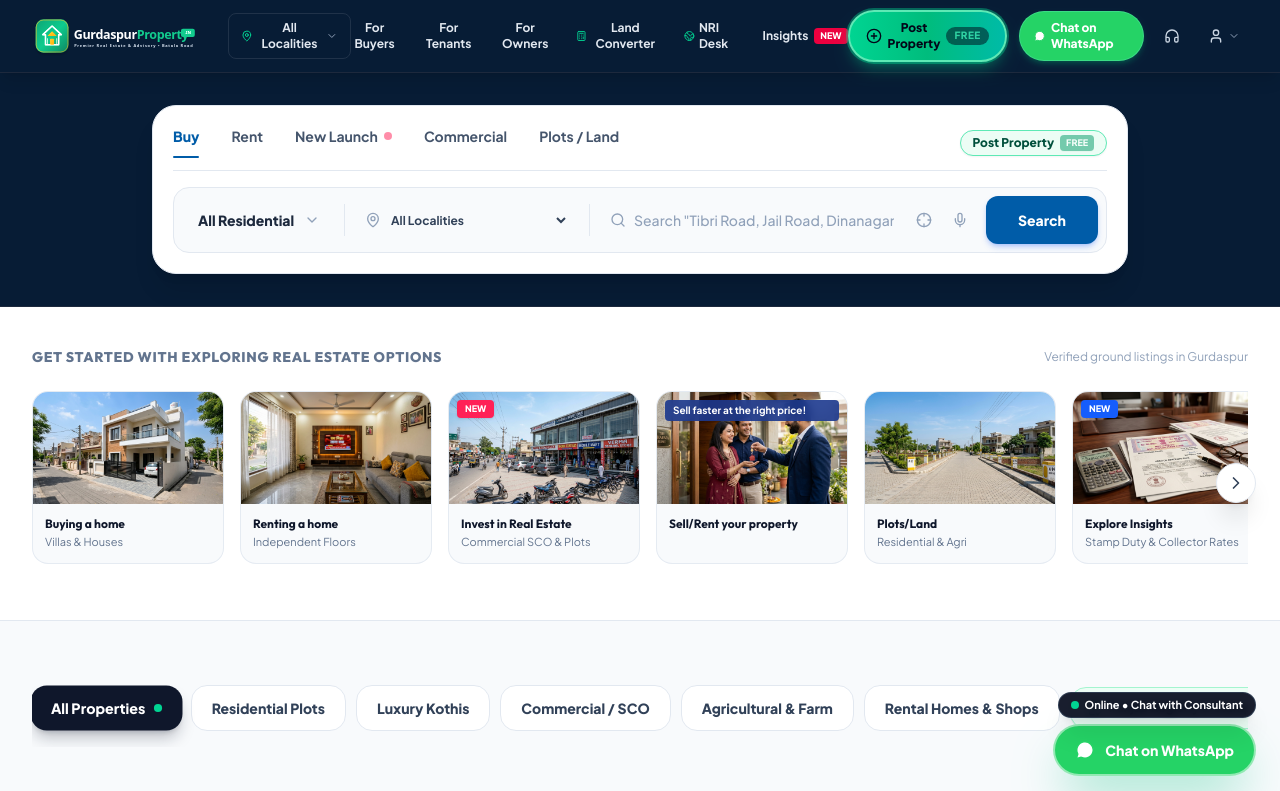
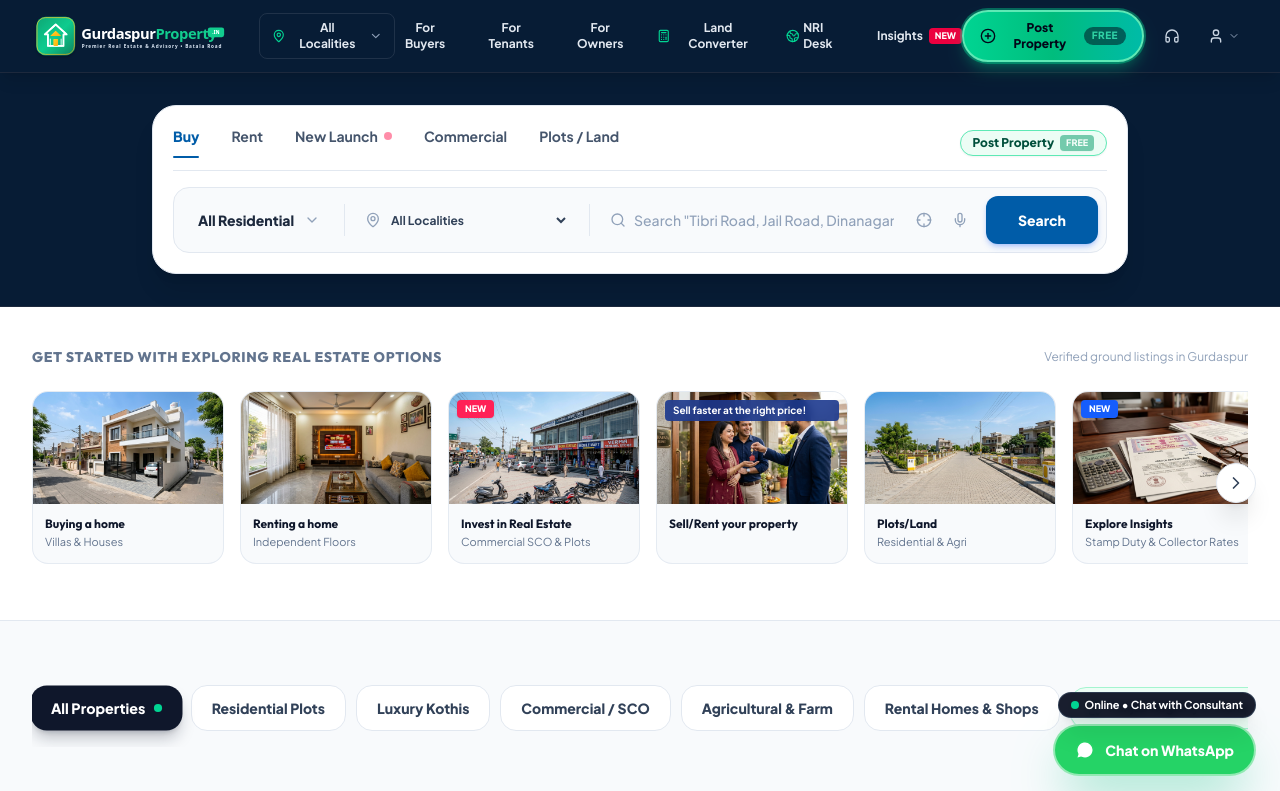
Before and after one commit to gurdaspurparents-crypto/gurdaspurproperty, a React (Vite) app: page / in a window 1280 px wide. Shown: the top 791 px of the page. Built offline with nearby package versions, Linux system fonts and the light colour scheme.

Commit message:
Remove WhatsApp button from header navbar

```diff
--- a/src/components/Navbar.jsx
+++ b/src/components/Navbar.jsx
@@ -2,7 +2,6 @@ import React, { useState } from 'react';
 import {
   Building2,
   Phone,
-  MessageCircle,
   PlusCircle,
   ShieldCheck,
   Calculator,
@@ -34,8 +33,6 @@ export default function Navbar({
   const [mobileMenuOpen, setMobileMenuOpen] = useState(false);
   const [cityDropdownOpen, setCityDropdownOpen] = useState(false);
   const [buyersDropdownOpen, setBuyersDropdownOpen] = useState(false);
-
-  const cleanPhone = settings.whatsappNumber.replace(/[^0-9]/g, '');
 
   return (
     <header className="sticky top-0 z-50 bg-[#071c35] text-white border-b border-slate-800 shadow-lg">
@@ -169,18 +166,6 @@ export default function Navbar({
               </span>
             </button>
 
-            {/* Direct "Chat on WhatsApp" Button */}
-            <a
-              href={`https://wa.me/${cleanPhone}?text=Hi%20Gurdaspur%20Property,%20I%20would%20like%20to%20chat%20regarding%20properties.`}
-              target="_blank"
-              rel="noopener noreferrer"
-              className="hidden sm:inline-flex items-center gap-1.5 px-3.5 py-2 rounded-full bg-[#25D366] hover:bg-[#20ba5a] text-white font-black text-xs shadow-md shadow-emerald-600/30 transition-all hover:scale-105 cursor-pointer border border-emerald-300/40"
-              title="Chat with consultant on WhatsApp"
-            >
-              <MessageCircle className="w-4 h-4 fill-white text-[#25D366]" />
-              <span>Chat on WhatsApp</span>
-            </a>
-
             {/* Support / Customer Helpline (Headphone icon) */}
             <a
               href={`tel:${settings.primaryPhone}`}
@@ -230,20 +215,6 @@ export default function Navbar({
               FREE
             </span>
           </button>
-
-          {/* Mobile Direct WhatsApp Chat Button */}
-          <a
-            href={`https://wa.me/${cleanPhone}?text=Hi%20Gurdaspur%20Property,%20I%20would%20like%20to%20chat%20regarding%20properties.`}
-            target="_blank"
-            rel="noopener noreferrer"
-            className="w-full py-2.5 px-4 rounded-2xl bg-[#25D366] hover:bg-[#20ba5a] text-white font-extrabold text-xs shadow-md flex items-center justify-between cursor-pointer"
-          >
-            <span className="flex items-center gap-2">
-              <MessageCircle className="w-4 h-4 fill-white" />
-              <span>Chat on WhatsApp Directly</span>
-            </span>
-            <span className="text-[10px] bg-white/20 px-2 py-0.5 rounded-full font-bold">🟢 Online</span>
-          </a>
 
           <div className="grid grid-cols-2 gap-2 pb-3 border-b border-slate-800">
             <button
```
